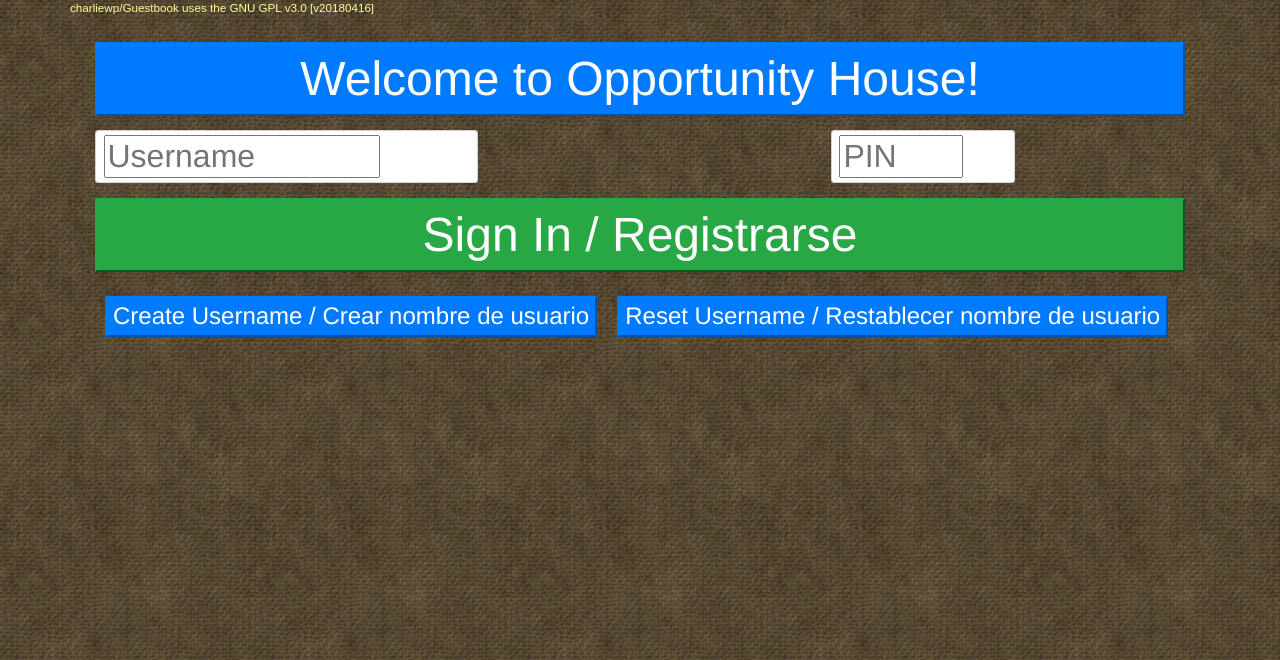
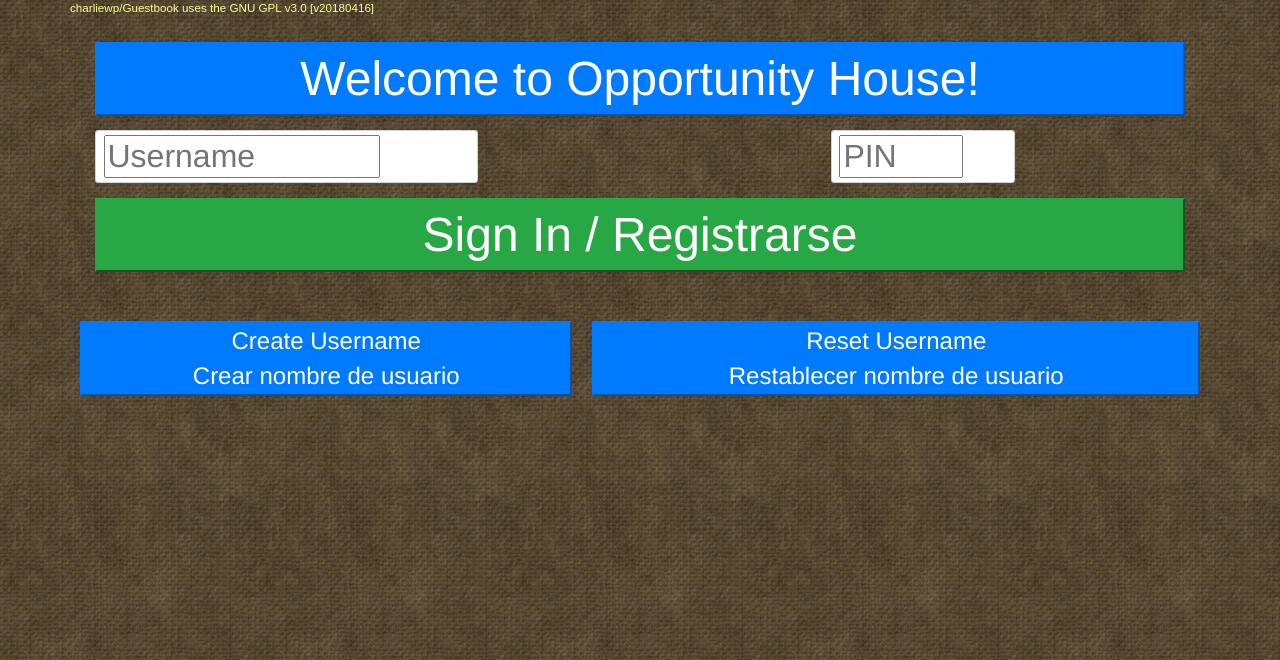
Before and after one commit to charliewp/Guestbook, a Django app: template guestbook/templates/sign_in.html in a window 1280 px wide. Shown: the top 660 px of the page. Run offline with Django 3.2, Linux system fonts and the light colour scheme; the template is opened without the code that fills it: values that come from a table or form of the project are taken from there, others are empty; tables that the repository leaves empty hold one stand-in row (values such as "Sample post"); parts of the project's set-up code (start-up, migrations or seed data) failed here and were passed over; some libraries are stand-ins or nearby versions.

Commit message:
alignments

```diff
--- a/guestbook/forms.py
+++ b/guestbook/forms.py
@@ -134,7 +134,7 @@ class SurveyForm(forms.Form):
              #
              personField = Person._meta.get_field(survey.anchorField)
              #self.fields['replaceText'] = forms.CharField(initial=survey.currentValue, max_length=256, widget=forms.TextInput(attrs={'class': 'form-control'}))
-             self.fields['replaceText'] = forms.CharField(initial=getattr(person, survey.anchorField), max_length=256, widget=forms.TextInput(attrs={'size':24}))
+             self.fields['replaceText'] = forms.CharField(initial=getattr(person, survey.anchorField), max_length=256, widget=forms.TextInput(attrs={'size':32}))
              #print('it is a CharField!')
         else:
             #an unanchored Prompt
--- a/guestbook/templates/resetalias.html
+++ b/guestbook/templates/resetalias.html
@@ -80,10 +80,10 @@
                          <div class="divTableRow">
                            {% if device == 'Touch' %}
                               <div class="divTableCell">
-                                <div class="form-group" style="width:44%"><div class="kiosk-touch-form-control">{{form.firstname}}</div></div>
+                                <div class="form-group" style="width:47%"><div class="kiosk-touch-form-control">{{form.firstname}}</div></div>
                               </div>
                               <div class="divTableCell">
-                                <div class="form-group" style="width:80%"><div class="kiosk-touch-form-control">{{form.lastname}}</div></div>
+                                <div class="form-group" style="width:70%"><div class="kiosk-touch-form-control">{{form.lastname}}</div></div>
                               </div>
                            {% else %}
                               <div class="divTableCell">
@@ -147,7 +147,7 @@
                               <div class="divTableBody">
                                  <div class="divTableRow">
                                     {% if device == 'Touch' %}
-                                       <div class="divTableCell" style="width:18%">
+                                       <div class="divTableCell" style="width:2%">
                                          <div class="form-group" ><div class="kiosk-touch-form-control">{{form.shortssn}}</div></div>
                                        </div>
                                        <div class="divTableCell" style="width:70%;align:left;padding:5px;">
--- a/guestbook/templates/sign_in.html
+++ b/guestbook/templates/sign_in.html
@@ -72,7 +72,7 @@
                                     <div class="divTableRow">
                                           {% if device == 'Touch' %}
                                             <div class="divTableCell">
-                                              <div class="form-group" style="width:41%"><div class="kiosk-touch-form-control">{{form.aliasname}}</div></div>
+                                              <div class="form-group" style="width:40%"><div class="kiosk-touch-form-control">{{form.aliasname}}</div></div>
                                             </div>
                                             <div class="divTableCell">
                                               <div class="form-group" style="width:40%"><div class="kiosk-touch-form-control">{{form.aliaspin}}</div></div>
@@ -106,33 +106,39 @@
                        </div>
                     </div>
                 </form>
-                <div class="divTableRow">
+            </div>
+</div>
+<div class="container">
+  <div class="divTable" style="width:100%">
+         <div class="divTableBody" name="aliasInfo">
+                <div class="divTableRow" style="width:100%;">
                                          <div class="divTableCell">
                                           <div style="width:100%;padding:10px;">
                                              <form name="login" action="/ophouse/createalias/" method="get">
                                              {%csrf_token%}
                                              {% if device == 'Touch' %}
-                                                 <button class="kiosk-touch-primary-small" style="width:100%">Create Username / Crear nombre de usuario</button>
+                                                 <button class="kiosk-touch-primary-small" style="width:100%">Create Username <br/> Crear nombre de usuario</button>
                                              {% else %}
-                                                 <button class="desktop-primary-small" style="width:100%">Create Username / Crear nombre de usuario</button>
+                                                 <button class="desktop-primary-small" style="width:100%">Create Username <br/>  Crear nombre de usuario</button>
                                              {% endif %}
                                              </form>
-                                         </div>
+                                          </div>
                                          </div>
                                          <div class="divTableCell" >
                                           <div style="width:100%;padding:10px;">
                                              <form name="login" action="/ophouse/resetalias/" method="get">
                                              {%csrf_token%}
                                              {% if device == 'Touch' %}
-                                                 <button class="kiosk-touch-primary-small" style="width:100%">Reset Username / Restablecer nombre de usuario</button>
+                                                 <button class="kiosk-touch-primary-small" style="width:100%;align:right">Reset Username <br/>  Restablecer nombre de usuario</button>
                                              {% else %}
-                                                 <button class="desktop-primary-small" style="width:100%">Reset Username / Restablecer nombre de usuario</button>
+                                                 <button class="desktop-primary-small" style="width:100%">Reset Username <br/>  Restablecer nombre de usuario</button>
                                              {% endif %}
                                              </form>
                                          </div>
                                          </div>
                 </div>
-            </div>
+         </div>
+  </div>
 </div>
 </body>
 </html>
```
Also changed, not shown: guestbook/templates/createalias.html (+4 -4 lines), guestbook/templates/prompt.html (+9 -25 lines).
